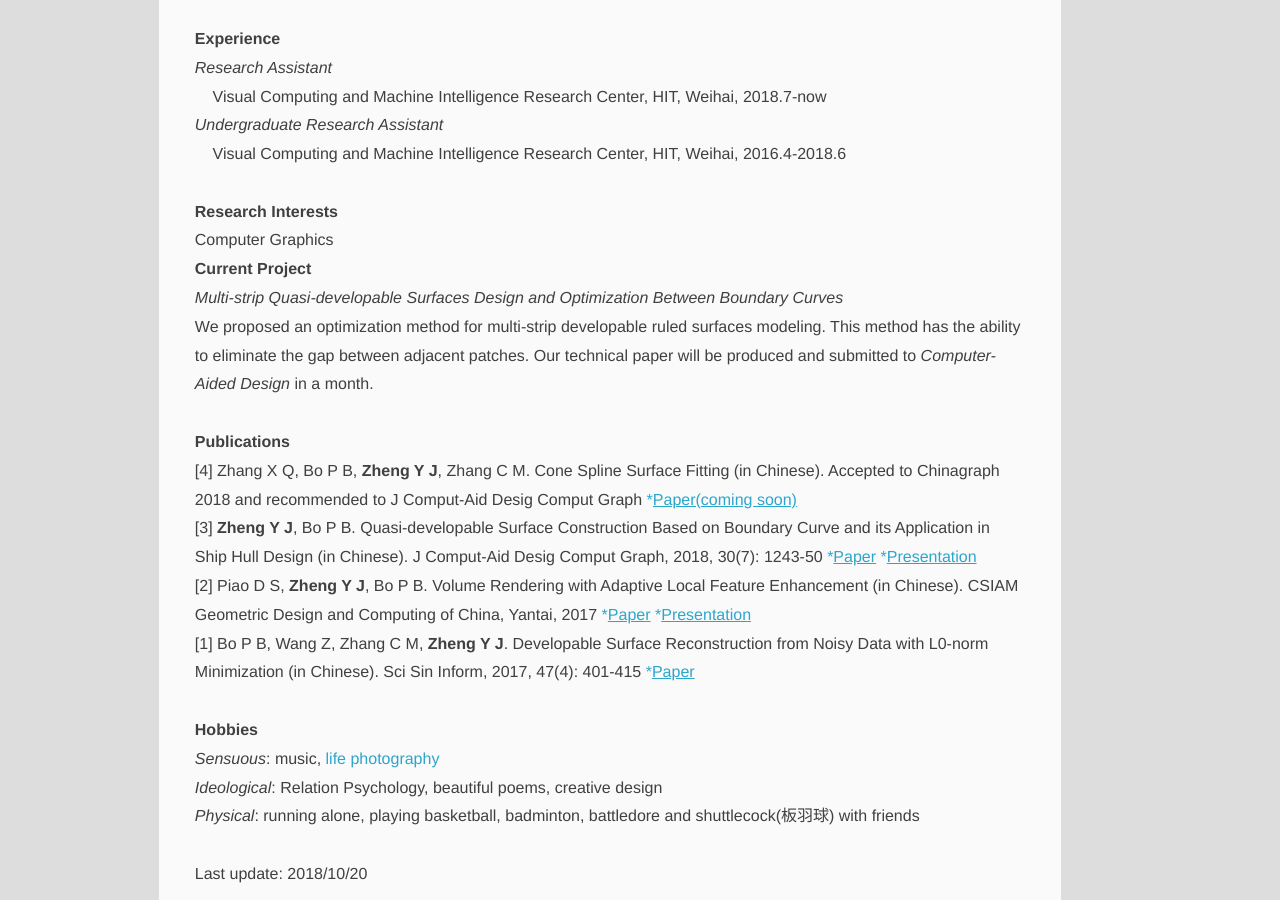
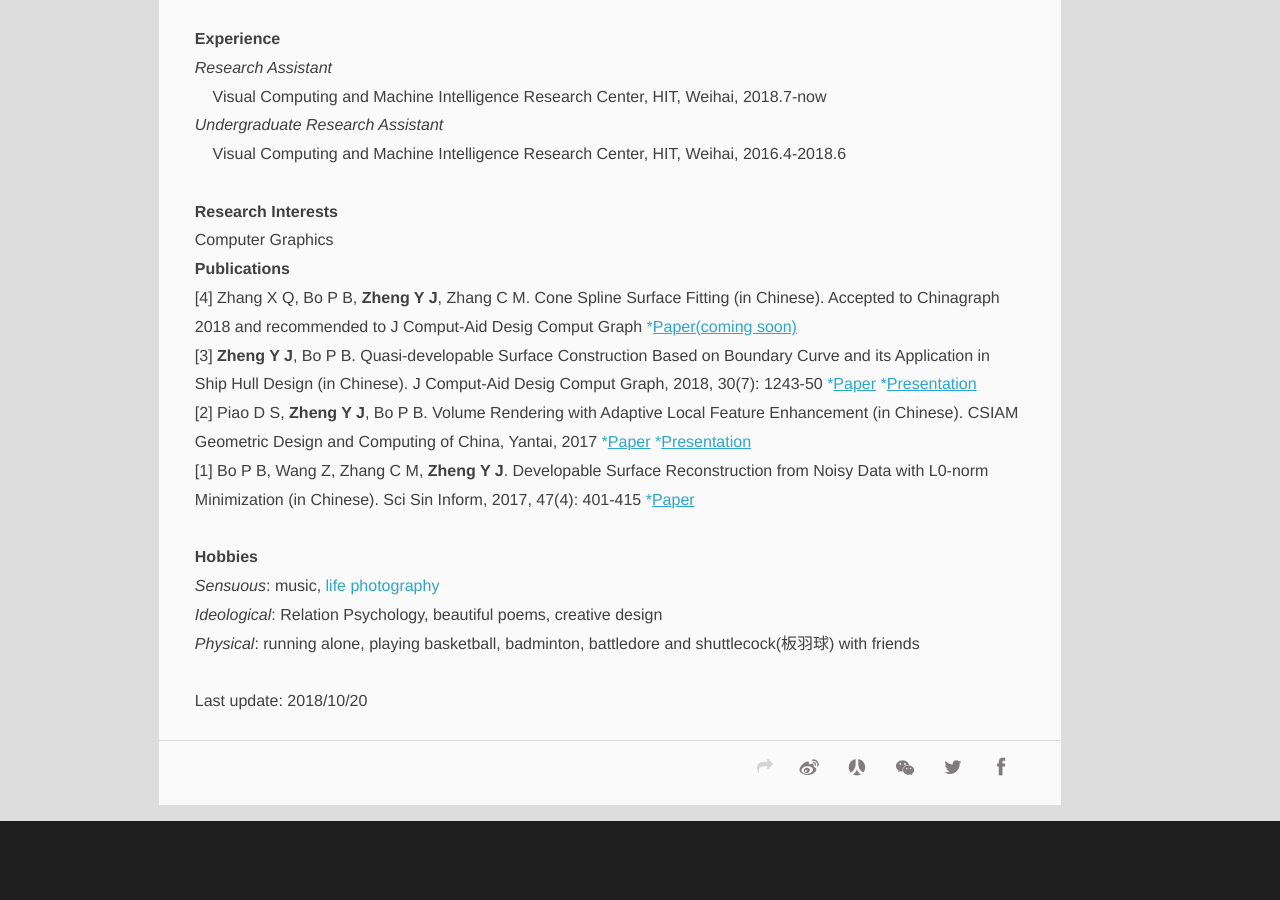
Before and after one commit to PAULYZHENG/paulyzheng.github.io, a Jekyll site: the page built from about/index.html, in a window 1280 px wide and 900 px high, scrolled down 570 px. Built offline with Jekyll 4.4.1, drawn with Linux system fonts in a browser that asks for light colours; comment, search, counter and statistics services are not loaded.

Commit message:
Update index.html

```diff
--- a/about/index.html
+++ b/about/index.html
@@ -32,14 +32,6 @@ BEng (Software Engineering), Harbin Institute of Technology(HIT), Weihai, China,
 Computer Graphics
 <br/>
 
-<B>Current Project</B>
-<br/>
-<I>Multi-strip Quasi-developable Surfaces Design and Optimization Between Boundary Curves</I><br/>
-We proposed an optimization method for multi-strip developable ruled surfaces modeling. This method
-has the ability to eliminate the gap between adjacent patches. Our technical paper will be produced
-and submitted to <I>Computer-Aided Design</I> in a month.<br/>
-<br/>
-
 <B>Publications</B>
 <br/>
 [4] Zhang X Q, Bo P B, <B>Zheng Y J</B>, Zhang C M. Cone Spline Surface Fitting (in Chinese). Accepted to Chinagraph 2018 and recommended to J Comput-Aid Desig Comput Graph <a href="/" title="03" itemprop="url">*<u>Paper(coming soon)</u></a><br/>
```
